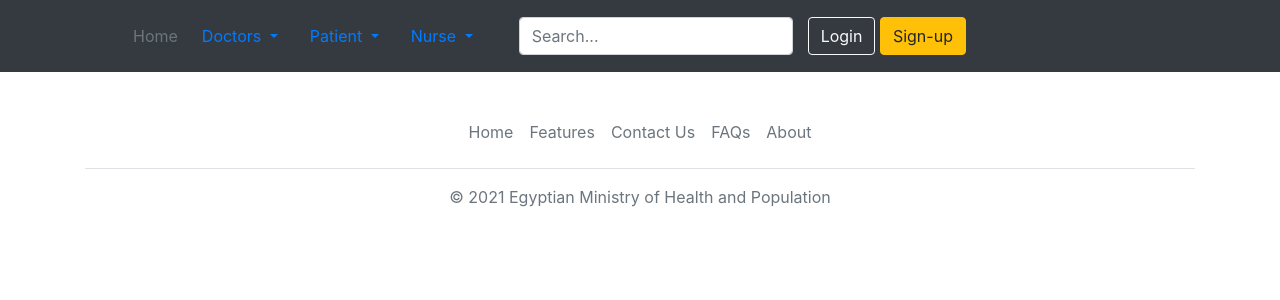
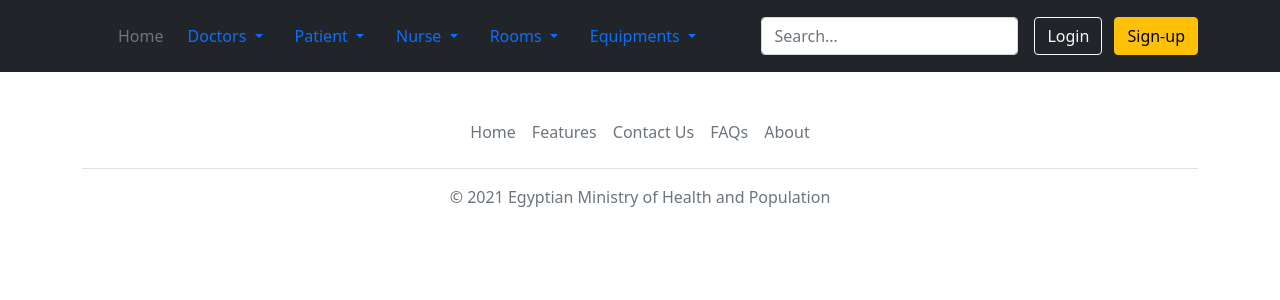
Before and after one commit to RamiDiaa/HospitalInformationSystem, a Flask app: page /adddoctor in a window 1280 px wide. Shown: the top 300 px of the page. Run offline with Flask 2, Linux system fonts and the light colour scheme; parts of the project's set-up code (start-up, migrations or seed data) failed here and were passed over; some libraries are stand-ins or nearby versions.

Commit message:
adding contact us form page

```diff
--- a/main.py
+++ b/main.py
@@ -1,21 +1,18 @@
 from flask import Flask,render_template, request
 import mysql.connector
+
+app = Flask("__main__")
 
 mydb = mysql.connector.connect(
     host = 'localhost',
     user='root',
-    passwd = 'mysql',
-    database= 'MyPythonDatabase'
+    passwd = 'root',
+    database= 'sys',
+    auth_plugin='mysql_native_password'
 )
 
 mycursor = mydb.cursor()
-app = Flask("__main__")
 
-
-
-@app.route('/')
-def index():
-    return render_template("home.html")
 
 @app.route('/adddoctor',methods = ['POST','GET'])
 def AddDoctors():
@@ -30,6 +27,13 @@ def AddDoctors():
         return render_template("layout.html")
 
 
+@app.route('/')
+def index():
+    return render_template("layout.html")
+
+@app.route('/contactus')
+def contactus():
+    return render_template("contactus.html")
 
 
 if __name__ == '__main__':
--- a/templates/layout.html
+++ b/templates/layout.html
@@ -1,21 +1,22 @@
 <!doctype html>
 <html lang="en">
   <head>
-    <!-- Required meta tags -->
+       <!-- Required meta tags -->
     <meta charset="utf-8">
-    <meta name="viewport" content="width=device-width, initial-scale=1, shrink-to-fit=no">
+    <meta name="viewport" content="width=device-width, initial-scale=1">
 
     <!-- Bootstrap CSS -->
-    <link rel="stylesheet" href="https://stackpath.bootstrapcdn.com/bootstrap/4.3.1/css/bootstrap.min.css" integrity="sha384-ggOyR0iXCbMQv3Xipma34MD+dH/1fQ784/j6cY/iJTQUOhcWr7x9JvoRxT2MZw1T" crossorigin="anonymous">
+    <link href="https://cdn.jsdelivr.net/npm/bootstrap@5.1.3/dist/css/bootstrap.min.css" rel="stylesheet" integrity="sha384-1BmE4kWBq78iYhFldvKuhfTAU6auU8tT94WrHftjDbrCEXSU1oBoqyl2QvZ6jIW3" crossorigin="anonymous">
+
     {% block head %}{% endblock %}
-    <title>Clinic Application!</title>
+    <title>ICU Rooms</title>
   </head>
   <body>
     <header class="p-3 bg-dark text-white">
     <div class="container">
       <div class="d-flex flex-wrap align-items-center justify-content-center justify-content-lg-start">
         <a href="/" class="d-flex align-items-center mb-2 mb-lg-0 text-white text-decoration-none">
-          <svg class="bi me-2" width="40" height="32" role="img" aria-label="Bootstrap"><use xlink:href="#bootstrap"></use></svg>
+          <svg class="bi me-2" width="20" height="32" role="img" aria-label="Bootstrap"><use xlink:href="#bootstrap"></use></svg>
         </a>
 
         <ul class="nav col-12 col-lg-auto me-lg-auto mb-2 justify-content-center mb-md-0">
@@ -32,7 +33,7 @@
          </li>
 
           <li class="nav-item dropdown">
-         <a class="nav-link dropdown-toggle" href="#" id="navbarDropdown" role="button" data-toggle="dropdown" aria-haspopup="true" aria-expanded="false">
+         <a class="nav-link dropdown-toggle" href="#" id="navbarDropdown1" role="button" data-toggle="dropdown" aria-haspopup="true" aria-expanded="false">
             Patient
          </a>
          <div class="dropdown-menu" aria-labelledby="navbarDropdown">
@@ -41,7 +42,7 @@
          </div>
          </li>
           <li class="nav-item dropdown">
-         <a class="nav-link dropdown-toggle" href="#" id="navbarDropdown" role="button" data-toggle="dropdown" aria-haspopup="true" aria-expanded="false">
+         <a class="nav-link dropdown-toggle" href="#" id="navbarDropdown2" role="button" data-toggle="dropdown" aria-haspopup="true" aria-expanded="false">
             Nurse
          </a>
          <div class="dropdown-menu" aria-labelledby="navbarDropdown">
@@ -49,6 +50,29 @@
             <a class="dropdown-item" href="#">Add</a>
          </div>
          </li>
+
+
+        <li class="nav-item dropdown">
+         <a class="nav-link dropdown-toggle" href="#" id="navbarDropdown3" role="button" data-toggle="dropdown" aria-haspopup="true" aria-expanded="false">
+            Rooms
+         </a>
+         <div class="dropdown-menu" aria-labelledby="navbarDropdown">
+            <a class="dropdown-item" href="#">View</a>
+            <a class="dropdown-item" href="#">Add</a>
+         </div>
+        </li>
+
+
+        <li class="nav-item dropdown">
+         <a class="nav-link dropdown-toggle" href="#" id="navbarDropdown4" role="button" data-toggle="dropdown" aria-haspopup="true" aria-expanded="false">
+            Equipments
+         </a>
+         <div class="dropdown-menu" aria-labelledby="navbarDropdown">
+            <a class="dropdown-item" href="#">View</a>
+            <a class="dropdown-item" href="#">Add</a>
+         </div>
+        </li>
+
 
         </ul>
 
@@ -72,6 +96,7 @@
     <script src="https://cdnjs.cloudflare.com/ajax/libs/popper.js/1.14.7/umd/popper.min.js" integrity="sha384-UO2eT0CpHqdSJQ6hJty5KVphtPhzWj9WO1clHTMGa3JDZwrnQq4sF86dIHNDz0W1" crossorigin="anonymous"></script>
     <script src="https://stackpath.bootstrapcdn.com/bootstrap/4.3.1/js/bootstrap.min.js" integrity="sha384-JjSmVgyd0p3pXB1rRibZUAYoIIy6OrQ6VrjIEaFf/nJGzIxFDsf4x0xIM+B07jRM" crossorigin="anonymous"></script>
 
+    <script src="https://cdn.jsdelivr.net/npm/bootstrap@5.1.3/dist/js/bootstrap.bundle.min.js" integrity="sha384-ka7Sk0Gln4gmtz2MlQnikT1wXgYsOg+OMhuP+IlRH9sENBO0LRn5q+8nbTov4+1p" crossorigin="anonymous"></script>
 
     {% block body %}{% endblock %}
 
@@ -82,7 +107,7 @@
       <ul class="nav justify-content-center border-bottom pb-3 mb-3">
         <li class="nav-item"><a href="#" class="nav-link px-2 text-muted">Home</a></li>
         <li class="nav-item"><a href="#" class="nav-link px-2 text-muted">Features</a></li>
-        <li class="nav-item"><a href="#" class="nav-link px-2 text-muted">Contact Us</a></li>
+        <li class="nav-item"><a href="/contactus" class="nav-link px-2 text-muted">Contact Us</a></li>
         <li class="nav-item"><a href="#" class="nav-link px-2 text-muted">FAQs</a></li>
         <li class="nav-item"><a href="#" class="nav-link px-2 text-muted">About</a></li>
       </ul>
```
